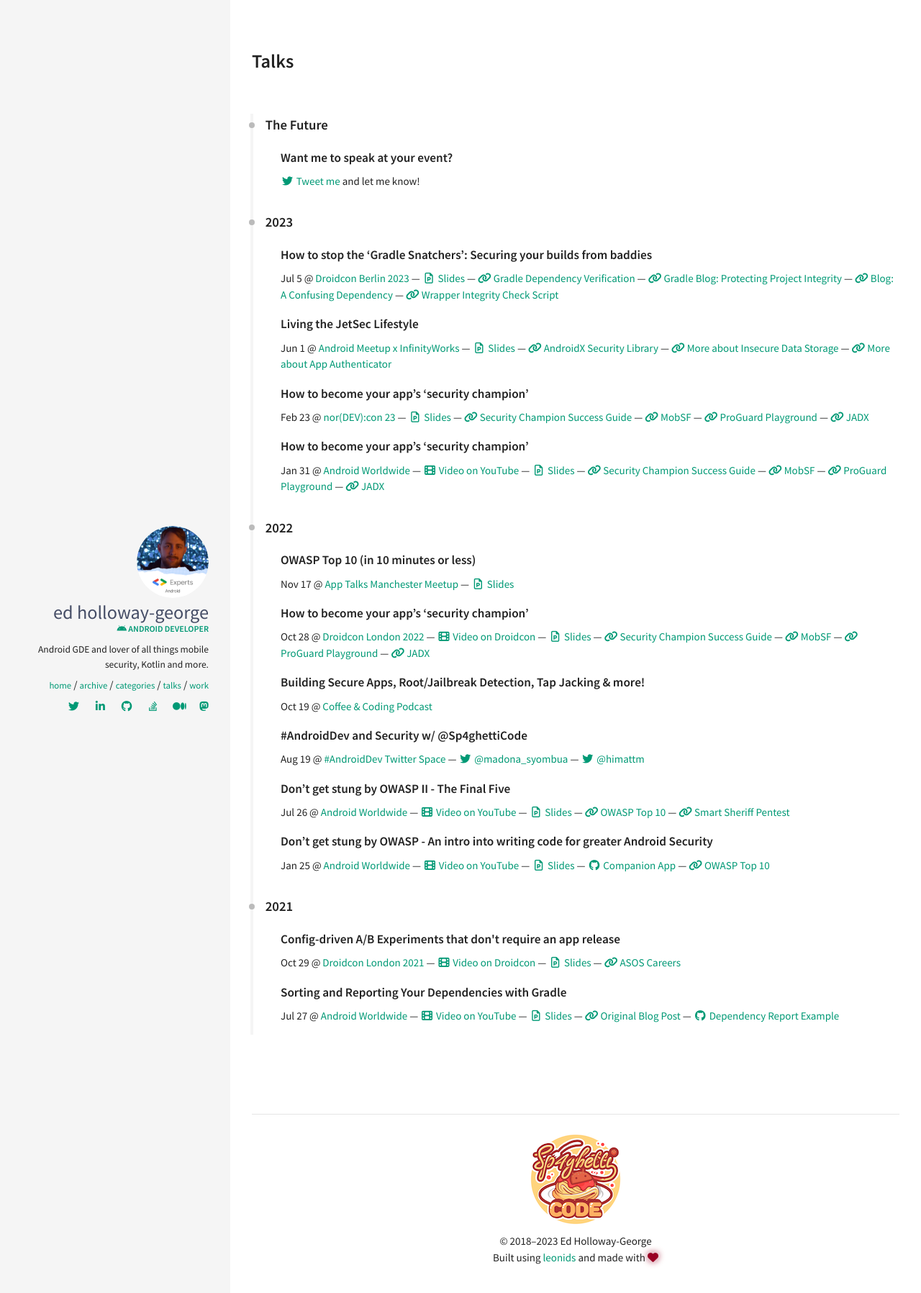
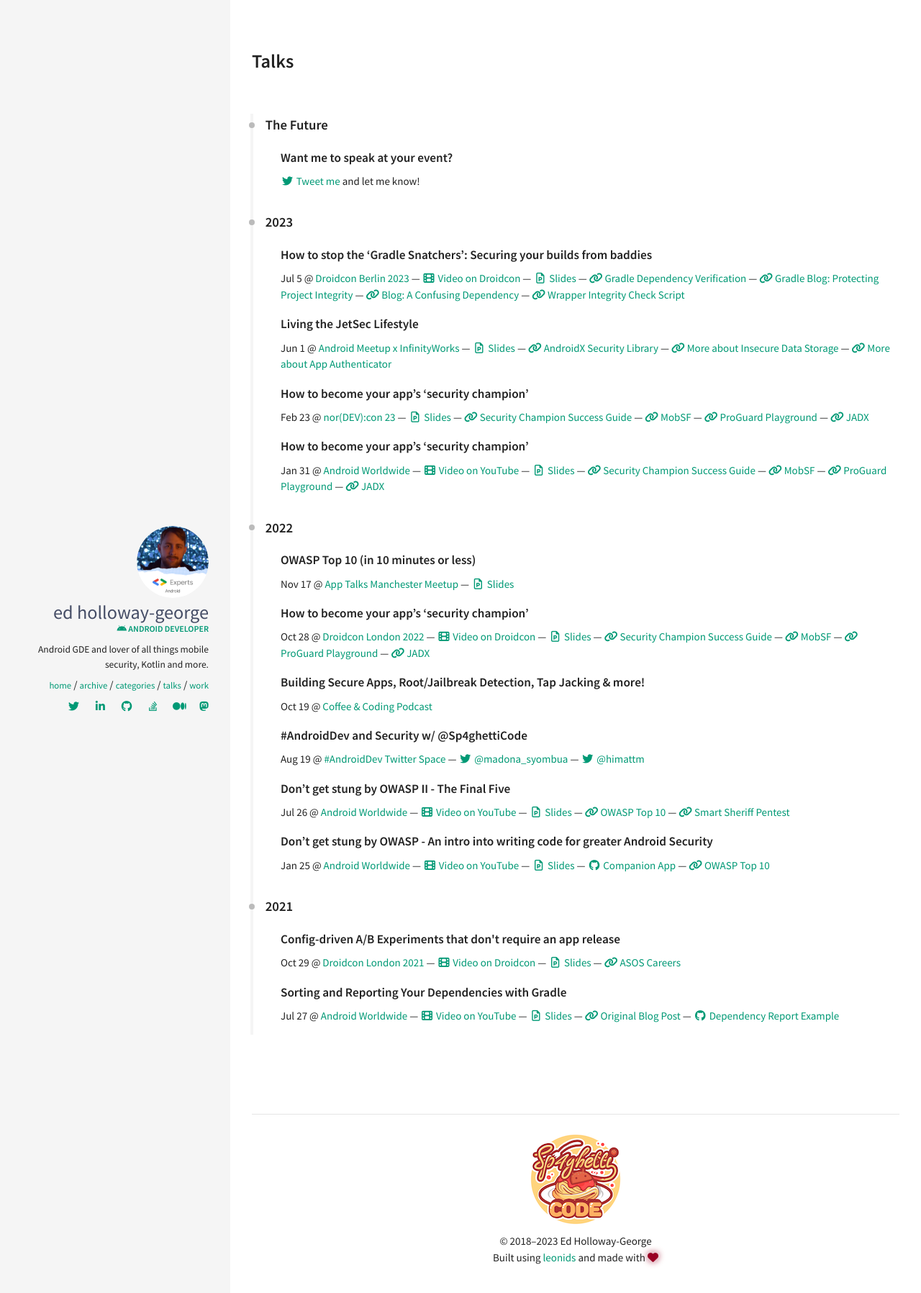
Before and after one commit to ed-george/ed-george.github.io, a Jekyll site: the page built from talks.html, in a window 1280 px wide. Shown: the top 1797 px of the page at 72% size. Built offline with Jekyll 4.4.1, drawn with Linux system fonts in a browser that asks for light colours; nearby versions of some CDN libraries.

Commit message:
Update talks.yaml

```diff
--- a/_data/index/talks.yaml
+++ b/_data/index/talks.yaml
@@ -23,6 +23,9 @@
   slides:
     title: Slides
     url: https://speakerdeck.com/sp4ghetticode/how-to-stop-the-gradle-snatchers
+  video:
+    title: Video on Droidcon
+    url: https://www.droidcon.com/2023/07/31/how-to-stop-the-gradle-snatchers-securing-your-builds-from-baddies/
   links:
   - title: "Gradle Dependency Verification"
     url: https://docs.gradle.org/current/userguide/dependency_verification.html
```
